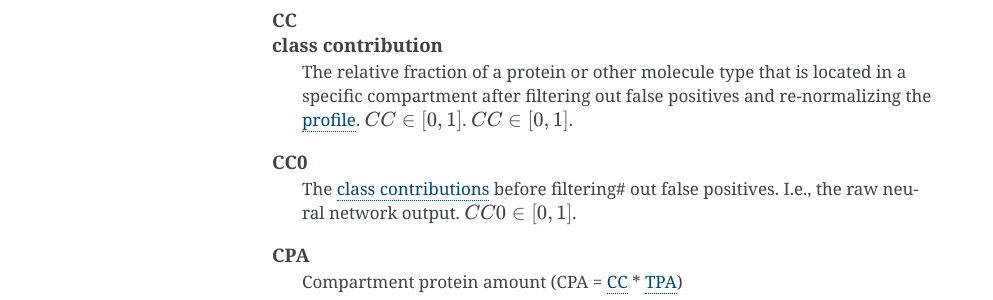
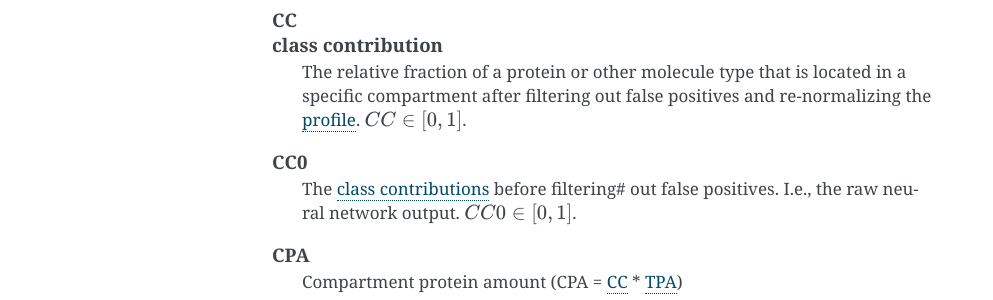
Before and after one commit to ICB-DCM/C-COMPASS, a Sphinx documentation site: the page built from doc/glossary.rst, in a window 1280 px wide. Shown: the part 254-554 px from the top of the page, without its empty margins (148-1141 px from the left). Built offline with Sphinx 7.4.7, drawn with Linux system fonts in a browser that asks for light colours; the version number could not be read and is left out.

Commit message:
doc: fixup

```diff
--- a/doc/glossary.rst
+++ b/doc/glossary.rst
@@ -12,7 +12,7 @@ of C-COMPASS.
     class contribution
         The relative fraction of a protein or other molecule type that is
         located in a specific compartment after filtering out false positives
-        and re-normalizing the :term:`profile`. :math:`CC \in [0, 1]`.
+        and re-normalizing the :term:`profile`.
         :math:`CC \in [0, 1]`.
 
     profile : B
```
